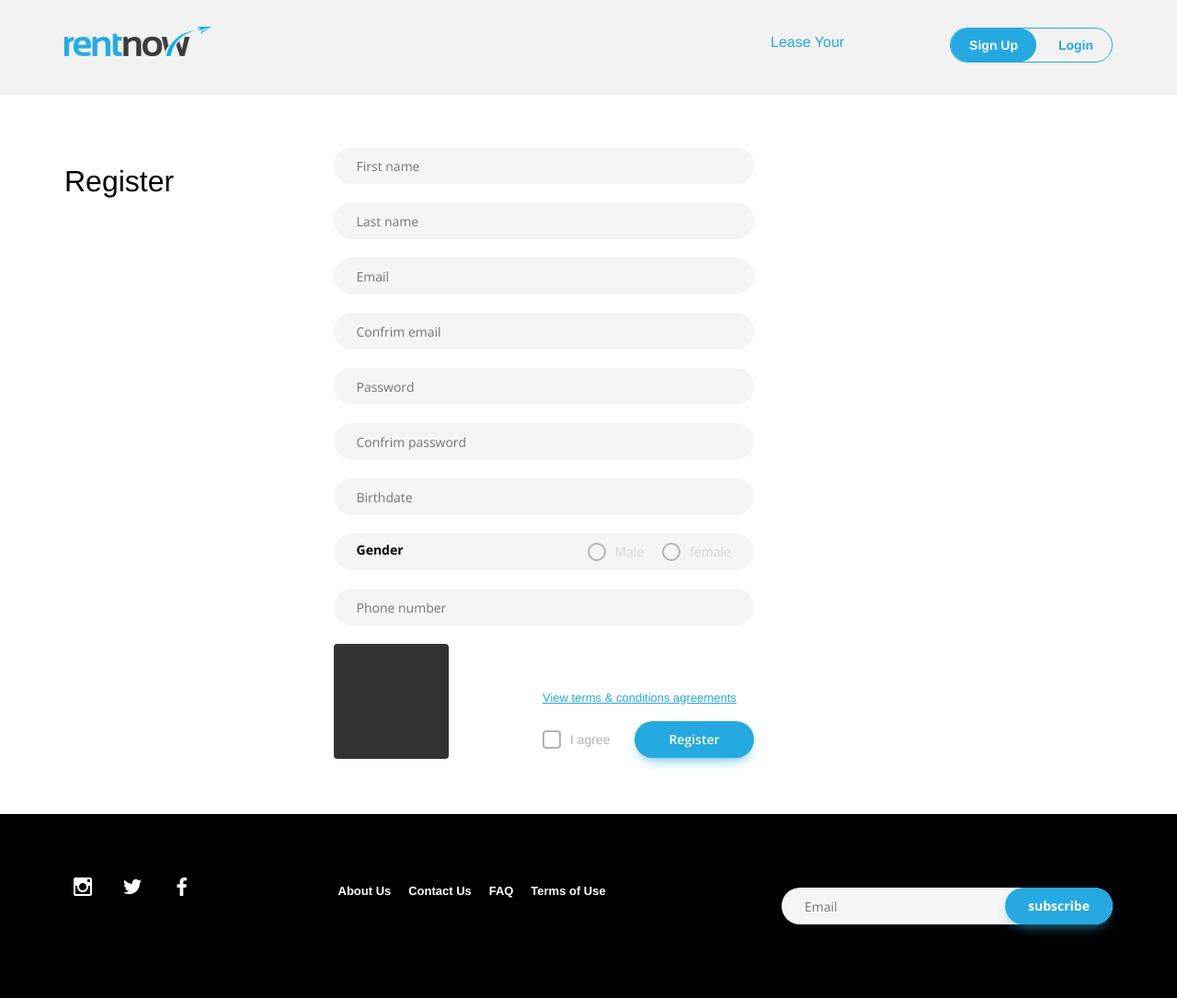
After one commit to agilBAKA/rentnow, a PHP site: page /register in a window 1280 px wide. The commit adds this page. Shown: the whole page at 92% size. Run offline with PHP 8.4, Linux system fonts and the light colour scheme; some libraries are stand-ins or nearby versions.

Commit message:
register tanpa upload foto

```diff
--- a/dev/scss/app.scss
+++ b/dev/scss/app.scss
@@ -17,7 +17,9 @@
 @import 'layout/grid';
 @import 'layout/forms';
 @import 'layout/footer';
+@import 'layout/auth';
 
 // Pages
 @import 'pages/index';
 @import 'pages/stories';
+@import 'pages/faq';
--- a/dev/scss/base/_base.scss
+++ b/dev/scss/base/_base.scss
@@ -43,11 +43,12 @@ a {
 	margin: 20px 0px 40px;
 }
 
-a.link {
-	color: $color-link;
-	font-size: 11px;
+a.link-color {
+	color: $color-primary;
+	text-decoration: underline;
+	font-weight: 400;
 	&:hover {
-		color: $color-primary;
+		color: $color-dark;
 	}
 }
 
--- a/dev/scss/base/_typography.scss
+++ b/dev/scss/base/_typography.scss
@@ -6,6 +6,13 @@ h1.title {
 	font-size: 3.429em;
 	color: $color-dark;
 	line-height: 2em;
+}
+
+
+h1.title-page{
+	font-size: 32px;
+	color: $color-dark;
+	font-weight: 100;
 }
 
 h2.heading {
@@ -21,15 +28,10 @@ h3.sub-heading {
 	color: $color-grey;
 }
 
-p {
-	line-height: 28px;
-	padding-bottom: 20px;
-}
-
-h1.title-page{
-	font-size: 32px;
-	color: $color-dark;
-	font-weight: 100;
+h4 {
+	font-weight: 700;
+ 	margin-bottom: 20px;
+ 	font-size: 16px;
 }
 
 h5 {
@@ -38,6 +40,12 @@ h5 {
 	margin-bottom: 20px;
 }
 
+p {
+	line-height: 28px;
+	padding-bottom: 20px;
+}
+
+
 
 label.status {
 	font-weight: 900;
--- a/dev/scss/components/_button.scss
+++ b/dev/scss/components/_button.scss
@@ -1,9 +1,14 @@
 .btn {
 	border: none;
-	padding: 15px 20px;
+	padding: 12px 20px;
 	border-radius: 100px;
 	display: inline-block;
 	margin-top: 15px;
+	height: 40px;
+	&.full {
+		width: 100%;
+		text-align: center;
+	}
 
 }
 
@@ -13,6 +18,15 @@
 	color: $color-soft;
 	&:hover {
 		background:darken($color-primary, 8%);
+	}
+}
+
+.btn-black {
+	@extend .btn;
+	background: #333333;
+	color: $color-soft;
+	&:hover {
+		background:darken(#333333, 8%);
 	}
 }
 
@@ -42,6 +56,7 @@
 	font-size: 1.2em;
 	width: 300px;
 	border-width: 2px;
+	height: auto;
 }
 .btn-small {
 	padding: 5px 8px;
--- /dev/null
+++ b/dev/scss/layout/_auth.scss
@@ -0,0 +1,54 @@
+.box-password {
+	padding-top: 40px;
+	form {
+		margin-left: 100px;
+		max-width: 230px;
+		a {
+			margin-top:-5px;
+		}
+
+	}
+	.icon-pass {
+		font-size: 48px;
+		float: left;
+		color: $color-primary
+	}
+}
+
+.box-radio {
+	float: right;
+	margin-top: 2px;
+	.style-radio {
+		float: left;
+		padding-left: 20px;
+	}
+}
+
+.drop-photo {
+	width: 125px;
+	height: 125px;
+	border-radius: 4px;
+	background: $color-grey;
+	float: left;
+}
+
+.register {
+	float: right;
+	width: 230px;
+	margin-top: 50px;
+	.link-color {
+		display: block;
+		font-size: 13px;
+		margin-bottom: 15px;
+	}
+	.style-check {
+		margin-top: 10px;
+		float: left;
+	}
+
+	.btn-primary {
+		float: right;
+		margin: 0px;
+		width: 130px;
+	}
+}
--- a/dev/scss/layout/_forms.scss
+++ b/dev/scss/layout/_forms.scss
@@ -1,33 +1,5 @@
-.search {
-	position: relative;
-	max-width: 680px;
-	margin: 30px auto;
-	input {
-		border: 1px solid #dadada;
-		height: 60px;
-		padding: 20px;
-		border-radius: 6px;
-		width: 100%;
-		font-family: $font-base;
-		box-shadow: 0px 9px 20px -7px #b1c0c5;
-		&:focus {
-			outline: none;
-			border-color: $color-primary;
-		}
-	}
-
-	button {
-		position: absolute;
-		right: 20px;
-		top: 15px;
-		font-size: 28px;
-		background: transparent;
-		border: 0;
-		cursor: pointer;
-	}
-}
-
-form.default-form {
+ form.default-form {
+	.bg-input,
 	input,
 	textarea,
 	select{
@@ -38,9 +10,14 @@ form.default-form {
 		outline: none;
 		border:0;
 		font-family: $font-base;
+		font-weight: 500;
 		background: #f5f5f5;
+		color: $color-dark;
 		margin-bottom: 20px;
 		transition:all 0.3s;
+		&:focus {
+			box-shadow: 0px 0px 5px 0px $color-primary;
+		}
 	}
 	input {
 		height: 40px;
@@ -48,8 +25,9 @@ form.default-form {
 
 	input[type="submit"] {
 		background: $color-primary;
+		color: #ffffff;
 		cursor: pointer;
-		font-weight: 700;
+		font-weight: 600;
 		box-shadow: 0px 7px 13px -6px rgba(37, 169, 224, 0.83);
 		&:hover {
 			background: darken($color-primary,5%);
@@ -63,3 +41,159 @@ form.default-form {
 		padding-top: 20px;
 	}
 }
+
+form.default-line {
+	input,
+	textarea,
+	select{
+		height: 40px;
+		padding: 8px 0px;
+		width: 100%;
+		outline: none;
+		border:0;
+		border-bottom: 1px solid $color-primary;
+		color: $color-primary;
+		font-family: $font-base;
+		background: transparent;
+		margin-bottom: 20px;
+		transition:all 0.3s;
+		color: $color-dark;
+	}
+	input {
+		height: 40px;
+	}
+
+	input[type="submit"] {
+		background: $color-primary;
+		cursor: pointer;
+		font-weight: 700;
+		box-shadow: 0px 7px 13px -6px rgba(37, 169, 224, 0.83);
+		color: #ffffff;
+		border-radius: 100px;
+		&:hover {
+			background: darken($color-primary,5%);
+		}
+	}
+
+	textarea {
+		resize:none;
+	}
+}
+
+.style-radio {
+	position: relative;
+ 	input {
+		position: absolute;
+		opacity: 0;
+		width: 100%;
+		height: 100% !important;
+		top: 0px;
+		left: 0px;
+		margin: 0px !important;
+		padding:0px !important;
+ 		cursor: pointer;
+ 		z-index: 1;
+		&:checked ~ label {
+			font-weight: 900;
+			color: $color-dark;
+			&:after {
+				// border-color: $color-primary;
+			}
+
+			&:after {
+				transform:scale(1,1);
+			}
+		}
+	}
+
+	label {
+		position: relative;
+		color: #d6d6d6;
+		padding-left: 30px;
+		cursor: pointer;
+		font-weight: 400;
+		&:after,
+		&:before {
+			content: '';
+			position: absolute;
+			left: 0px;
+			top: 0px;
+			border-radius: 100%;
+			transition:all 0.3s;
+
+		}
+
+		&:before {
+			width: 20px;
+			height: 20px;
+			border: 2px solid #b3b3b3;
+		}
+
+		&:after {
+			top: 5px;
+			left: 5px;
+			width: 10px;
+			height: 10px;
+			transform:scale(0,0);
+			background: $color-dark;
+		}
+	}
+}
+
+.style-check {
+	position: relative;
+ 	input {
+		position: absolute;
+		opacity: 0;
+		width: 100%;
+		height: 100% !important;
+		top: 0px;
+		left: 0px;
+		margin: 0px !important;
+		padding:0px !important;
+ 		cursor: pointer;
+ 		z-index: 1;
+		&:checked ~ label {
+ 			color: $color-dark;
+			&:before {
+				border-color: $color-primary;
+			}
+
+			&:after {
+				opacity: 1;
+			}
+		}
+	}
+
+	label {
+		position: relative;
+		color: #b3b3b3;
+		padding-left: 30px;
+		cursor: pointer;
+		font-weight: 400;
+		&:after,
+		&:before {
+			content: '';
+			position: absolute;
+			left: 0px;
+			top: 0px;
+			transition:all 0.3s;
+			width: 20px;
+			height: 20px;
+
+		}
+
+		&:before {
+			border-radius: 4px;
+			border: 2px solid #b3b3b3;
+		}
+
+		&:after {
+			content: '✓';
+			text-align: center;
+			line-height: 20px;
+			color: $color-primary;
+			opacity: 0;
+		}
+	}
+}
--- a/dev/scss/pages/_stories.scss
+++ b/dev/scss/pages/_stories.scss
@@ -31,7 +31,7 @@
 		}
 
 		p {
-			padding: 20px 0px 30px 0px;
+			padding: 20px 0px 10px 0px;
 		}
 	}
 }
--- /dev/null
+++ b/forgot.php
@@ -0,0 +1 @@
+ <?php require 'modules/pages/auth/forgot.php'; ?>
--- /dev/null
+++ b/modules/pages/auth/register.php
@@ -0,0 +1,90 @@
+<!DOCTYPE html>
+<html lang="en">
+<head>
+     <?php require 'modules/components/head.php'; ?>
+     <link href="http://maxcdn.bootstrapcdn.com/bootstrap/3.2.0/css/bootstrap.min.css" rel="stylesheet" type="text/css" />
+    <link rel="stylesheet" href="https://cdnjs.cloudflare.com/ajax/libs/bootstrap-datepicker/1.6.4/css/bootstrap-datepicker.css">
+</head>
+<body class="body-pages">
+	<div class="nav-pages">
+   		<?php require 'modules/components/nav.php'; ?>
+   	</div>
+    <section class="section section-pages">
+        <div class="container">
+            <div class="row">
+                <div class="col-md-3">
+                    <h1 class="title-page">Register</h1>
+                </div>
+                <div class="col-md-5">
+                    <form action="" class="default-form">
+                        <div class="field">
+                            <input type="text" name="FirstName" placeholder="First name" required>
+                        </div>
+                        <div class="field">
+                            <input type="text" name="LastName" placeholder="Last name" required>
+                        </div>
+                        <div class="field">
+                            <input type="email" name="email" placeholder="Email" required>
+                        </div>
+                        <div class="field">
+                            <input type="email" name="confirm_email" placeholder="Confrim email" required>
+                        </div>
+                         <div class="field">
+                            <input type="password" name="password" placeholder="Password" required>
+                        </div>
+                        <div class="field">
+                            <input type="password" name="confirm_password" placeholder="Confrim password" required>
+                        </div>
+                        <div class="field">
+                            <input type="text" name="birthdate" id="birthdate" placeholder="Birthdate" required>
+                        </div>
+                        <div class="field bg-input">
+                            <label>Gender</label>
+                            <div class="box-radio">
+                                <div class="style-radio">
+                                    <input id="male" name="sex" type="radio">
+                                    <label>Male</label>
+                                </div>
+                                <div class="style-radio">
+                                    <input id="female" name="sex" type="radio">
+                                    <label >female</label>
+                                </div>
+                            </div>
+                        </div>
+                        <div class="field">
+                            <input type="text" name="phone" placeholder="Phone number" required>
+                        </div>
+                        <div class="drop-photo">
+
+                        </div>
+                        <div class="field register">
+
+                            <a href="" class="link-color">View terms &amp; conditions agreements</a>
+                            <div class="style-check">
+                                <input id="female" name="sex" type="checkbox">
+                                <label >I agree</label>
+                            </div>
+                            <input type="submit" value="Register" class="btn-primary">
+
+                        </div>
+                    </form>
+                </div>
+
+            </div>
+        </div>
+    </section>
+    <?php require 'modules/components/footer.php'; ?>
+
+
+    <script type="text/javascript"  src="https://cdnjs.cloudflare.com/ajax/libs/jquery/3.1.1/jquery.min.js"></script>
+    <script type="text/javascript" src="https://cdnjs.cloudflare.com/ajax/libs/bootstrap-datepicker/1.6.4/js/bootstrap-datepicker.min.js"></script>
+    <script type="text/javascript">
+        $(document).ready(function () {
+             $('#birthdate').datepicker({
+                 autoclose: true
+             });
+        })
+    </script>
+
+ </body>
+</html>
--- /dev/null
+++ b/register.php
@@ -0,0 +1 @@
+ <?php require 'modules/pages/auth/register.php'; ?>
--- /dev/null
+++ b/reset.php
@@ -0,0 +1 @@
+ <?php require 'modules/pages/auth/reset.php'; ?>
```
Also changed, not shown: dev/scss/pages/_faq.scss (added, +43 -0 lines), modules/pages/auth/forgot.php (added, +49 -0 lines), modules/pages/auth/reset.php (added, +47 -0 lines), modules/pages/static/about.php (+1 -14 lines), modules/pages/static/faq.php (+99 -0 lines), dist/css/app.css.
